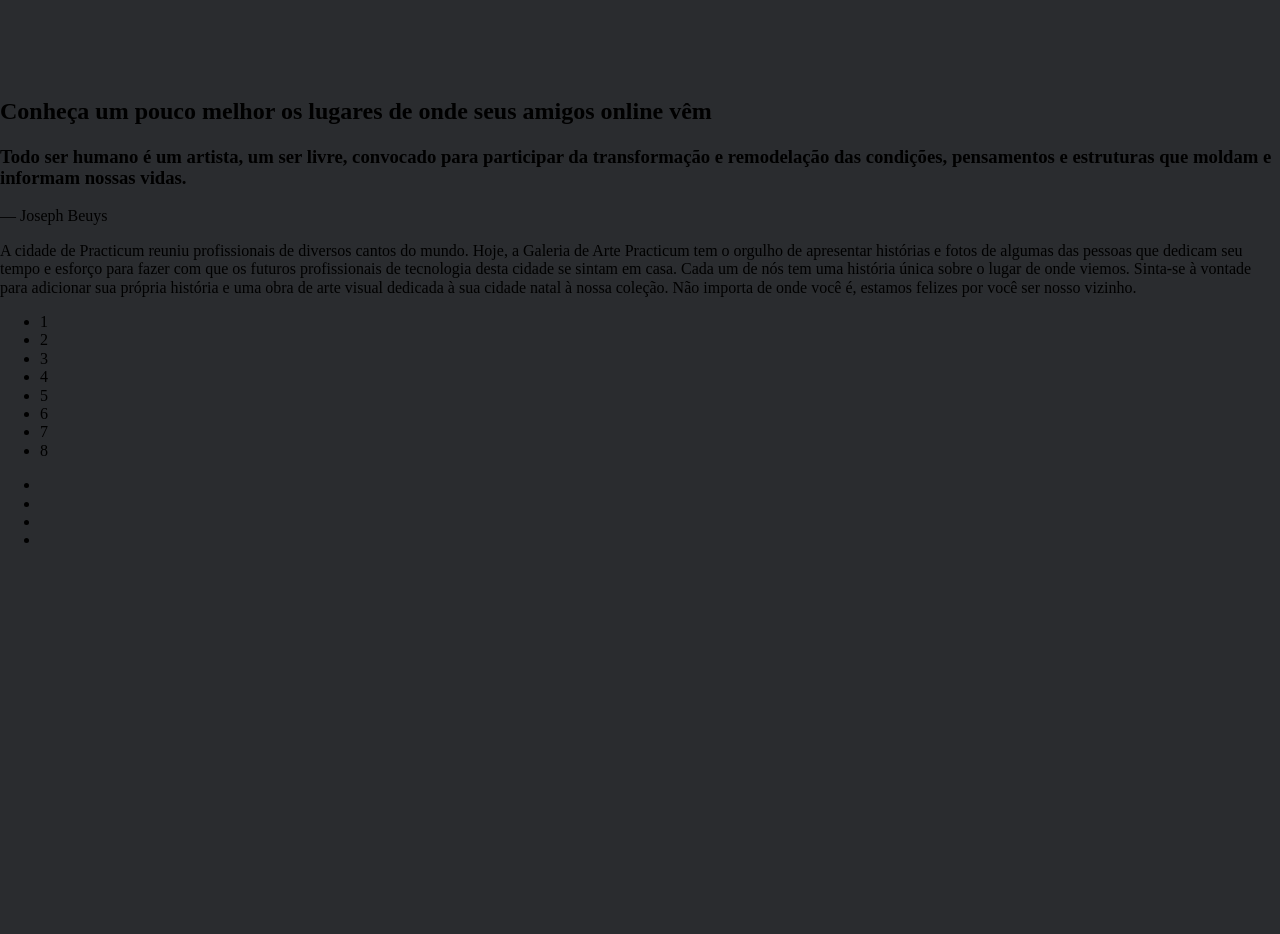
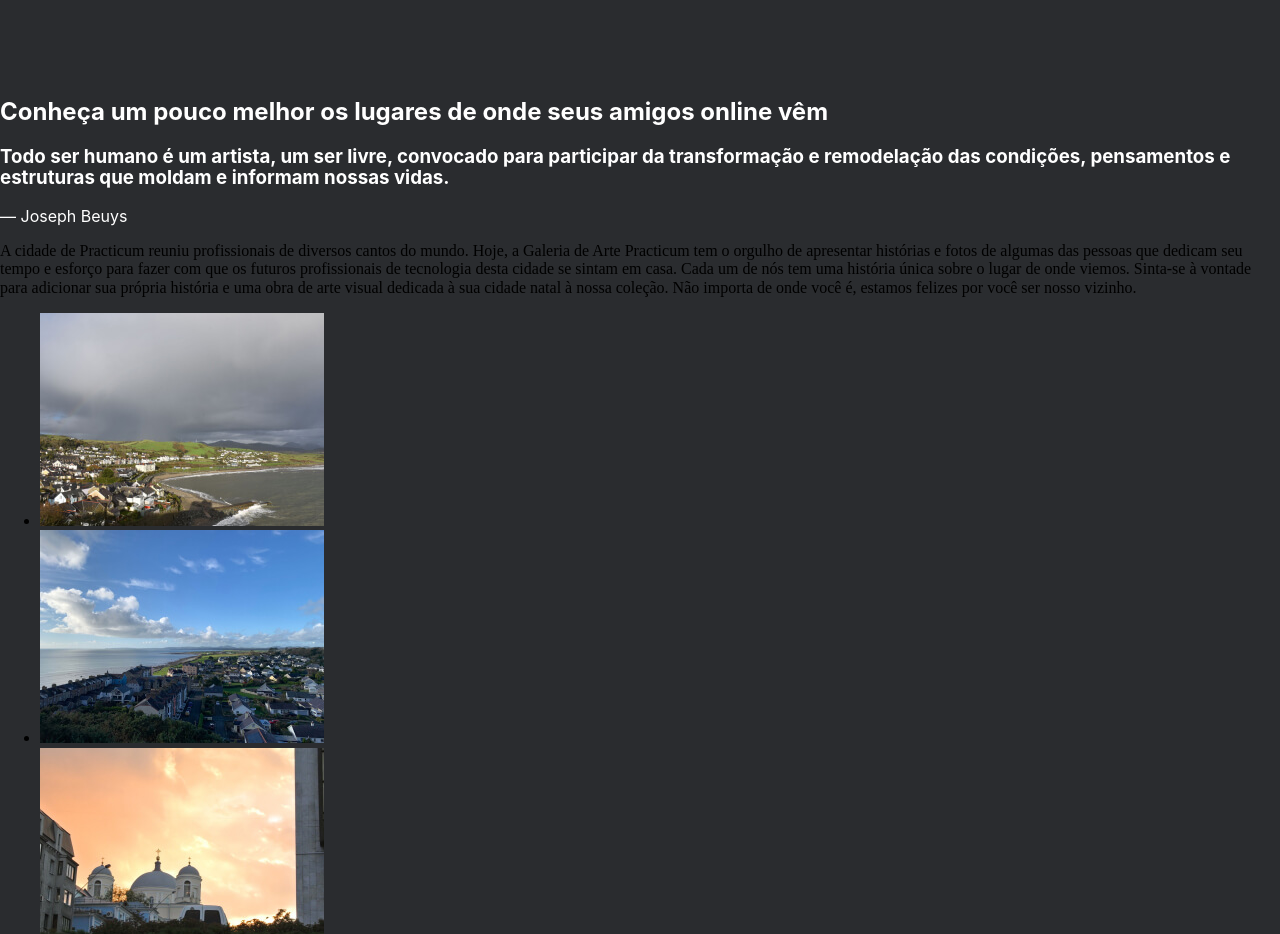
Before and after one commit to gabrieelrossini/web_project_3_ptbr, a plain HTML site: page index.html in a window 1280 px wide. Shown: the part 1050-1984 px from the top of the page. Before the commit the page ends 1616 px from the top, so only its background shows below. Drawn offline with Linux system fonts and the light colour scheme.

Commit message:
adicionadas imagens do main

```diff
--- a/css/index.css
+++ b/css/index.css
@@ -3,6 +3,11 @@
 .page {
     background-color: #2A2C2F;
 
+}
+
+.text {
+    font-family: 'Inter', sans-serif;
+    color: #ffffff;
 }
 
 .header {
@@ -19,16 +24,12 @@
 }
 
 .header__title {
-    font-family: 'Inter', sans-serif;
-    color: #ffffff;
     font-size: 96px;
     text-align: center;
     font-weight: bold;
 }
 
 .header__subtitle {
-    font-family: 'Inter', sans-serif;
-    color: #ffffff;
     font-size: 30px;
     text-align: center;
     font-weight: normal;
--- a/index.html
+++ b/index.html
@@ -9,35 +9,35 @@
 <body class="page">
   <header class="header">
     <img class="header__logo" src="./images/practicum-art-gallery.svg" alt="logo da practicum art gallery">
-    <h1 class="header__title">De Pátria para Pátria</h1>
-    <h2 class="header__subtitle">Uma jornada épica do Kentucky ao Burundi pelo País de Gales e Ucrânia</h2>
+    <h1 class="text header__title">De Pátria para Pátria</h1>
+    <h2 class="text header__subtitle">Uma jornada épica do Kentucky ao Burundi pelo País de Gales e Ucrânia</h2>
     <img class="header__image" src="./images/imagem-header.jpg" alt="paisagem de uma das cidades natal de im dos integrante da equipe practicum">
   </header>
   <main class="content">
     <section class="beuys">
-      <h2 class="beuys__title">Conheça um pouco melhor os lugares de onde seus amigos online vêm</h2>
-      <h3 class="beuys__subtitle">Todo ser humano é um artista, um ser livre, convocado para participar da transformação e remodelação das condições, pensamentos e estruturas que moldam e informam nossas vidas.</h3>
-      <p class="beuys__author">— Joseph Beuys</p>
-      <p clas="beuys__text">A cidade de Practicum reuniu profissionais de diversos cantos do mundo. Hoje, a Galeria de Arte Practicum tem o orgulho de apresentar histórias e fotos de algumas das pessoas que dedicam seu tempo e esforço para fazer com que os futuros profissionais de tecnologia desta cidade se sintam em casa. Cada um de nós tem uma história única sobre o lugar de onde viemos. Sinta-se à vontade para adicionar sua própria história e uma obra de arte visual dedicada à sua cidade natal à nossa coleção. Não importa de onde você é, estamos felizes por você ser nosso vizinho.</p>
+      <h2 class="text beuys__title">Conheça um pouco melhor os lugares de onde seus amigos online vêm</h2>
+      <h3 class="text beuys__subtitle">Todo ser humano é um artista, um ser livre, convocado para participar da transformação e remodelação das condições, pensamentos e estruturas que moldam e informam nossas vidas.</h3>
+      <p class="text beuys__author">— Joseph Beuys</p>
+      <p clas="text beuys__text">A cidade de Practicum reuniu profissionais de diversos cantos do mundo. Hoje, a Galeria de Arte Practicum tem o orgulho de apresentar histórias e fotos de algumas das pessoas que dedicam seu tempo e esforço para fazer com que os futuros profissionais de tecnologia desta cidade se sintam em casa. Cada um de nós tem uma história única sobre o lugar de onde viemos. Sinta-se à vontade para adicionar sua própria história e uma obra de arte visual dedicada à sua cidade natal à nossa coleção. Não importa de onde você é, estamos felizes por você ser nosso vizinho.</p>
     </section>
     <section class="photos">
       <ul class="table">
-        <li><img class="table__photo" src="" alt="">1</li>
-        <li><img class="table__photo" src="" alt="">2</li>
-        <li><img class="table__photo" src="" alt="">3</li>
-        <li><img class="table__photo" src="" alt="">4</li>
-        <li><img class="table__photo" src="" alt="">5</li>
-        <li><img class="table__photo" src="" alt="">6</li>
-        <li><img class="table__photo" src="" alt="">7</li>
-        <li><img class="table__photo" src="" alt="">8</li>
+        <li><img class="table__photo" src="./images/place-1.jpg" alt=""></li>
+        <li><img class="table__photo" src="./images/place-2.jpg" alt=""></li>
+        <li><img class="table__photo" src="./images/place-3.jpg" alt=""></li>
+        <li><img class="table__photo" src="./images/place-4.jpg" alt=""></li>
+        <li><img class="table__photo" src="./images/place-5.jpg" alt=""></li>
+        <li><img class="table__photo" src="./images/place-6.jpg" alt=""></li>
+        <li><img class="table__photo" src="./images/place-7.jpg" alt=""></li>
+        <li><img class="table__photo" src="./images/place-8.jpg" alt=""></li>
       </ul>
     </section>
     <section class="places">
       <ul class="">
-        <li></li>
-        <li></li>
-        <li></li>
-        <li></li>
+        <li><img class="" src="./images/kiev.jpg"></li>
+        <li><img class="" src="./images/criccieth.jpg"></li>
+        <li><img class="" src="./images/berea.jpg"></li>
+        <li><img class="" src="./images/muramvya.jpg"></li>
       </ul>
     </section>
 
```
Also changed, not shown: images/berea.jpg (added), images/criccieth.jpg (added), images/kiev.jpg (added), images/muramvya.jpg (added), images/place-1.jpg (added), images/place-2.jpg (added), images/place-3.jpg (added), images/place-4.jpg (added), images/place-5.jpg (added), images/place-6.jpg (added), images/place-7.jpg (added), images/place-8.jpg (added).
